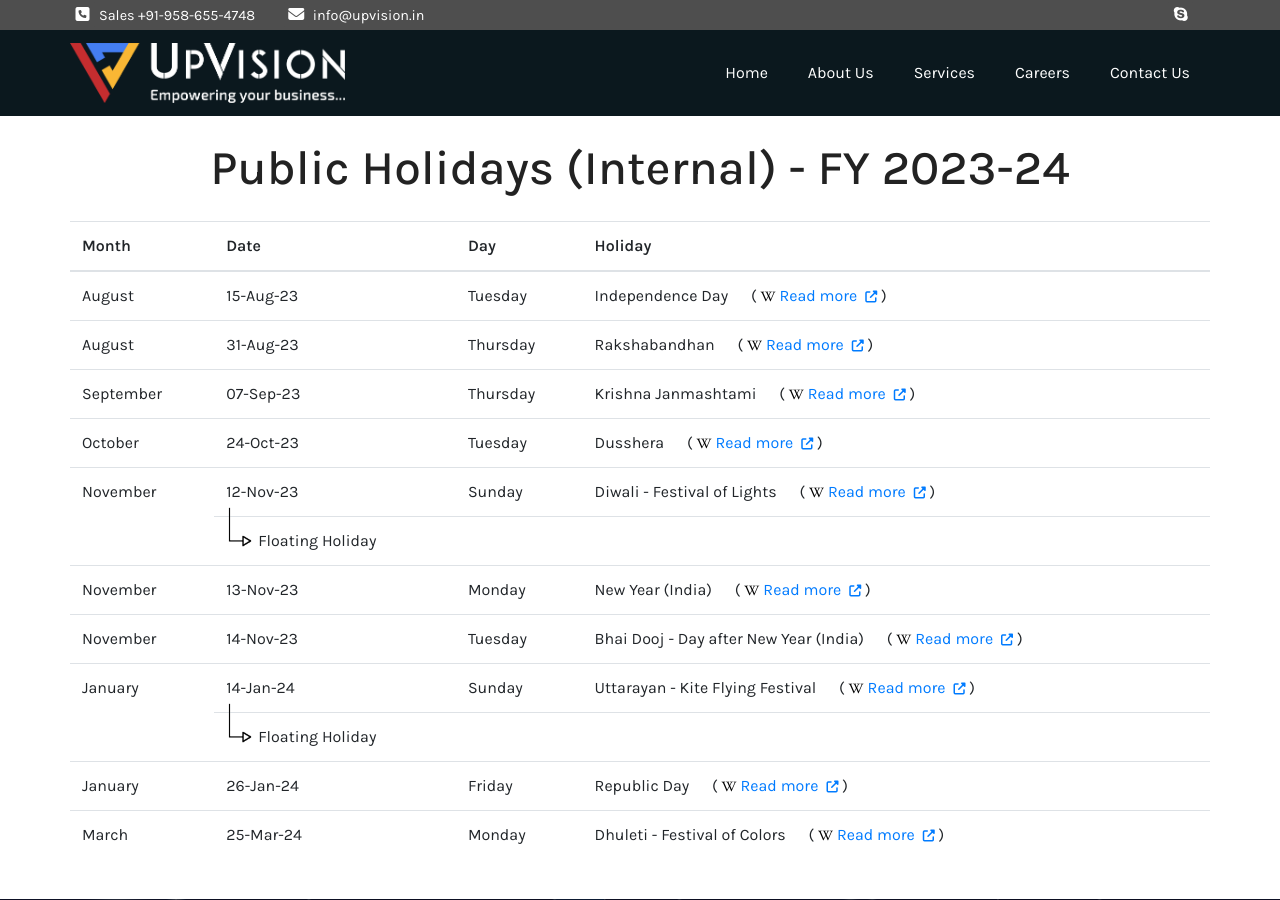
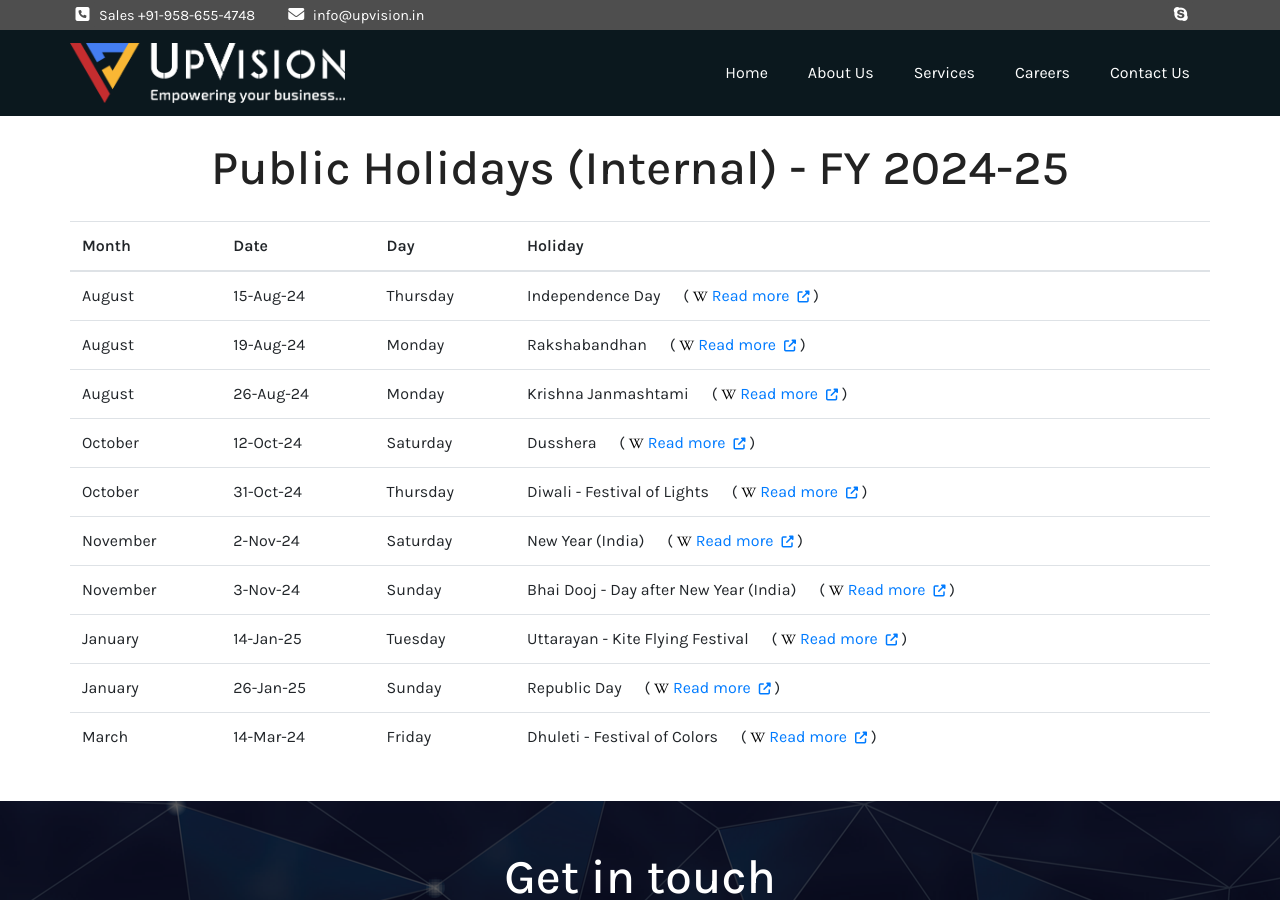
Before and after one commit to upvision-in/www.upvision.in, a Jekyll site: the page built from pages/public-holidays-internal.html, in a window 1280 px wide and 900 px high. Built offline with Jekyll 4.4.1, drawn with Linux system fonts in a browser that asks for light colours.

Commit message:
updated holidays and internal holidays

```diff
--- a/pages/public-holidays-internal.html
+++ b/pages/public-holidays-internal.html
@@ -7,7 +7,7 @@ desription: List of internal public holidays we observe.
 
 <section class="pb-4">
     <div class="container">
-        <h1 class="display-4 text-center">Public Holidays (Internal) - FY 2023-24</h1>
+        <h1 class="display-4 text-center">Public Holidays (Internal) - FY 2024-25</h1>
         <table class="table">
             <thead>
                 <tr>
@@ -20,77 +20,67 @@ desription: List of internal public holidays we observe.
             <tbody>
                 <tr>
                     <td>August</td>
-                    <td>15-Aug-23</td>
-                    <td>Tuesday</td>
+                    <td>15-Aug-24</td>
+                    <td>Thursday</td>
                     <td>Independence Day &nbsp;&nbsp;&nbsp;&nbsp; ( <a class="wiki-link" href="https://en.wikipedia.org/wiki/Independence_Day_(India)" target="/" data-toggle="tooltip" data-original-title="Independence Day"><i class="fa-brands fa-wikipedia-w" aria-hidden="true"></i>Read more<i class="fa-solid fa-up-right-from-square"></i></a> )</td>
                 </tr>
                 <tr>
                     <td>August</td>
-                    <td>31-Aug-23</td>
-                    <td>Thursday</td>
+                    <td>19-Aug-24</td>
+                    <td>Monday</td>
                     <td>Rakshabandhan &nbsp;&nbsp;&nbsp;&nbsp; ( <a class="wiki-link" href="https://en.wikipedia.org/wiki/Raksha_Bandhan" target="/" data-toggle="tooltip" data-original-title="Rakshabandhan"><i class="fa-brands fa-wikipedia-w" aria-hidden="true"></i>Read
                             more<i class="fa-solid fa-up-right-from-square"></i></a> )</td>
                 </tr>
                 <tr>
-                    <td>September</td>
-                    <td>07-Sep-23</td>
-                    <td>Thursday</td>
+                    <td>August</td>
+                    <td>26-Aug-24</td>
+                    <td>Monday</td>
                     <td>Krishna Janmashtami &nbsp;&nbsp;&nbsp;&nbsp; ( <a class="wiki-link" href="https://en.wikipedia.org/wiki/Krishna_Janmashtami" target="/" data-toggle="tooltip" data-original-title="Krishna Janmashtami"><i class="fa-brands fa-wikipedia-w" aria-hidden="true"></i>Read more<i class="fa-solid fa-up-right-from-square"></i></a> )</td>
                 </tr>
                 <tr>
                     <td>October</td>
-                    <td>24-Oct-23</td>
-                    <td>Tuesday</td>
+                    <td>12-Oct-24</td>
+                    <td>Saturday</td>
                     <td>Dusshera &nbsp;&nbsp;&nbsp;&nbsp; ( <a class="wiki-link" href="https://en.wikipedia.org/wiki/Vijayadashami" target="/" data-toggle="tooltip" data-original-title="Dusshera"><i class="fa-brands fa-wikipedia-w" aria-hidden="true"></i>Read
                             more<i class="fa-solid fa-up-right-from-square"></i></a> )</td>
                 </tr>
                 <tr>
-                    <td rowspan="2">November</td>
-                    <td>12-Nov-23</td>
-                    <td>Sunday</td>
+                    <td>October</td>
+                    <td>31-Oct-24</td>
+                    <td>Thursday</td>
                     <td>Diwali - Festival of Lights &nbsp;&nbsp;&nbsp;&nbsp; ( <a class="wiki-link" href="https://en.wikipedia.org/wiki/Diwali" target="/" data-toggle="tooltip" data-original-title="Diwali"><i class="fa-brands fa-wikipedia-w" aria-hidden="true"></i>Read more<i class="fa-solid fa-up-right-from-square"></i></a> )</td>
                 </tr>
                 <tr>
-                    <td class="observed-holiday-arrow">Floating Holiday</td>
-                    <td></td>
-                    <td></td>
-                </tr>
-                <tr>
                     <td>November</td>
-                    <td>13-Nov-23</td>
-                    <td>Monday</td>
+                    <td>2-Nov-24</td>
+                    <td>Saturday</td>
                     <td>New Year (India) &nbsp;&nbsp;&nbsp;&nbsp; ( <a class="wiki-link" href="https://en.wikipedia.org/wiki/Indian_New_Year%27s_days" target="/" data-toggle="tooltip" data-original-title="New Year"><i class="fa-brands fa-wikipedia-w" aria-hidden="true"></i>Read more<i class="fa-solid fa-up-right-from-square"></i></a> )</td>
                 </tr>
                 <tr>
                     <td>November</td>
-                    <td>14-Nov-23</td>
-                    <td>Tuesday</td>
+                    <td>3-Nov-24</td>
+                    <td>Sunday</td>
                     <td>Bhai Dooj - Day after New Year (India) &nbsp;&nbsp;&nbsp;&nbsp; ( <a class="wiki-link" href="https://en.wikipedia.org/wiki/Bhai_Dooj" target="/" data-toggle="tooltip" data-original-title="Bhai Dooj"><i class="fa-brands fa-wikipedia-w" aria-hidden="true"></i>Read
                             more<i class="fa-solid fa-up-right-from-square"></i></a> )</td>
                 </tr>
                 <tr>
-                    <td rowspan="2">January</td>
-                    <td>14-Jan-24</td>
-                    <td>Sunday</td>
+                    <td>January</td>
+                    <td>14-Jan-25</td>
+                    <td>Tuesday</td>
                     <td>Uttarayan - Kite Flying Festival &nbsp;&nbsp;&nbsp;&nbsp; ( <a class="wiki-link" href="https://en.wikipedia.org/wiki/Uttarayana" target="/" data-toggle="tooltip" data-original-title="Uttarayan"><i class="fa-brands fa-wikipedia-w" aria-hidden="true"></i>Read
                             more<i class="fa-solid fa-up-right-from-square"></i></a> )</td>
                 </tr>
                 <tr>
-                    <td class="observed-holiday-arrow">Floating Holiday</td>
-                    <td></td>
-                    <td></td>
-                </tr>
-                <tr>
                     <td>January</td>
-                    <td>26-Jan-24</td>
-                    <td>Friday</td>
+                    <td>26-Jan-25</td>
+                    <td>Sunday</td>
                     <td>Republic Day &nbsp;&nbsp;&nbsp;&nbsp; ( <a class="wiki-link" href="https://en.wikipedia.org/wiki/Republic_Day_(India)" target="/" data-toggle="tooltip" data-original-title="Republic Day"><i class="fa-brands fa-wikipedia-w" aria-hidden="true"></i>Read
                             more<i class="fa-solid fa-up-right-from-square"></i></a> )</td>
                 </tr>
                 <tr>
                     <td>March</td>
-                    <td>25-Mar-24</td>
-                    <td>Monday</td>
+                    <td>14-Mar-24</td>
+                    <td>Friday</td>
                     <td>Dhuleti - Festival of Colors &nbsp;&nbsp;&nbsp;&nbsp; ( <a class="wiki-link" href="https://en.wikipedia.org/wiki/Holi" target="/" data-toggle="tooltip" data-original-title="Dhuleti"><i class="fa-brands fa-wikipedia-w" aria-hidden="true"></i>Read
                             more<i class="fa-solid fa-up-right-from-square"></i></a> )</td>
                 </tr>
```
Also changed, not shown: assets/js/rota/holidays.js (+8 -9 lines).
